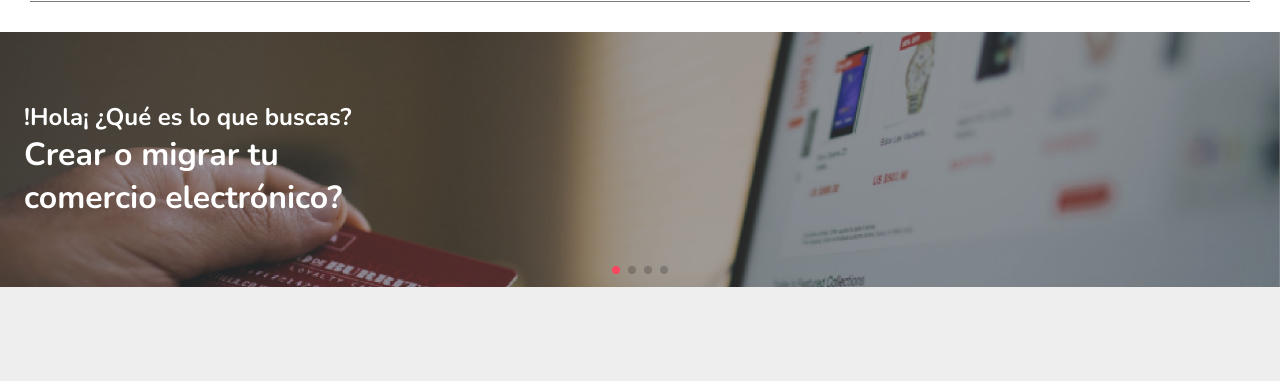
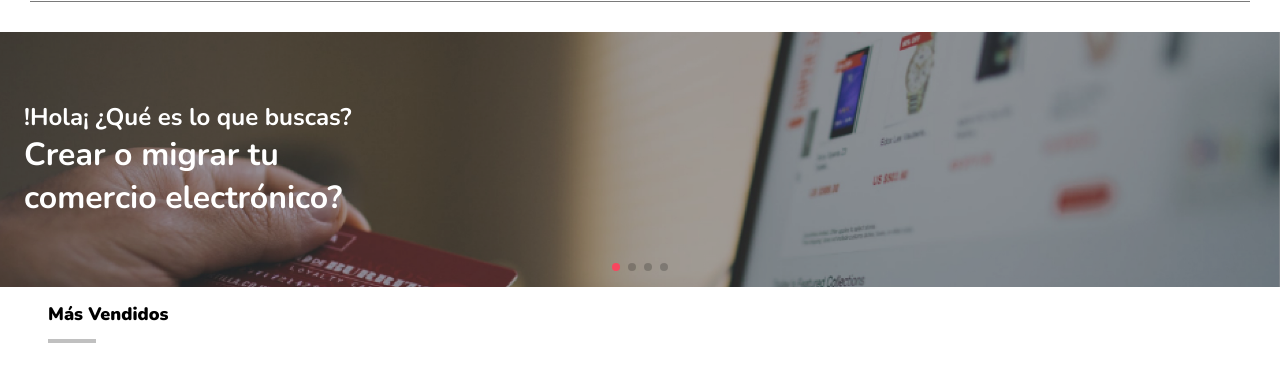
Before and after one commit to rodolfodom/testFrontEndCorebiz, a website: page public/index.html in a window 1280 px wide. Shown: the part 143-524 px from the top of the page. Drawn offline with nearby package versions, Linux system fonts and the light colour scheme.

Commit message:
feat/products Section: I added products section

```diff
--- a/public/index.html
+++ b/public/index.html
@@ -97,6 +97,10 @@
             <!-- Add Pagination -->
             <div class="swiper-pagination"></div>
         </div>
+        <section class="products">
+            <h2>Más Vendidos</h2>
+            <div class="bar"></div>
+        </section>
     </main>
     <script src="../node_modules/swiper/swiper-bundle.min.js"></script>
     <script src="./assets/scripts/promotionalSlider.js" defer type="module"></script>
--- a/public/style.css
+++ b/public/style.css
@@ -11,11 +11,13 @@
   --color-grey-6: #585858;
   --color-grey-7: #333333;
   --swiper-theme-color: #f8475f;
+  --font-nunito: 'Nunito', sans-serif;
 }
 
 body {
   margin: 0;
   padding: 0;
+  font-family: var(--font-nunito);
 }
 
 header {
@@ -60,7 +62,6 @@ header {
   text-align: center;
   color: white;
   font-size: 10px;
-  font-family: "Nunito", sans-serif;
   font-weight: 600;
 }
 
@@ -82,15 +83,6 @@ header {
 }
 
 /* ********* Promotional slider    ******************** */
-
-body {
-  background: #eee;
-  font-family: Helvetica Neue, Helvetica, Arial, sans-serif;
-  font-size: 14px;
-  color: #000;
-  margin: 0;
-  padding: 0;
-}
 
 .swiper-container {
   width: 100%;
@@ -138,7 +130,6 @@ body {
 .slide-promo-1 .text p{
   margin: 0;
   color: var(--color-white);
-  font-family: 'Nunito', sans-serif;
   font-weight: 700;
   font-size: 1.5rem;
 }
@@ -146,7 +137,21 @@ body {
 .slide-promo-1 .text h3 {
   margin: 0;
   color: var(--color-white);
-  font-family: 'Nunito', sans-serif;
   font-weight: 700;
   font-size: 2rem;
 }
+
+/************* products section ************** */
+
+.products h2{
+  font-size: 1.125rem;
+  margin-left: 3rem;
+  font-weight: 900;
+}
+
+.bar {
+  margin: -0.125rem 0 0 3rem;
+  height: 4px;
+  width: 3rem;
+  background-color: var(--color-grey-2);
+}
```
Also changed, not shown: public/assets/scripts/productsSlider.js (added, +8 -0 lines).
